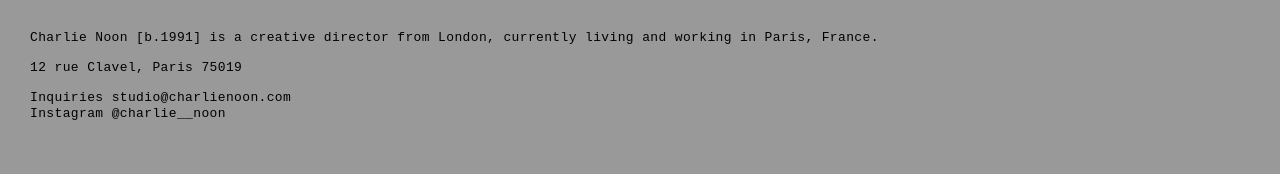
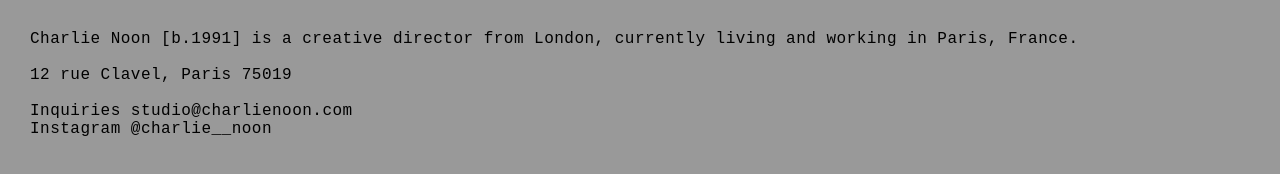
Before and after one commit to charnoon/Charlie-Noon, a plain HTML site: page index.html in a window 1280 px wide. Drawn offline with Linux system fonts and the light colour scheme; a script that the page names is missing; a web font is replaced by a local one.

Commit message:
Update styles.css

```diff
--- a/styles.css
+++ b/styles.css
@@ -7,7 +7,7 @@
         font-family: "source-code-pro", monospace;
         font-weight: 400;
         font-style: normal;
-        font-size: .9em;
+        font-size: 1em;
         letter-spacing: .03em;
         text-align: left;
         color: #000;
```
